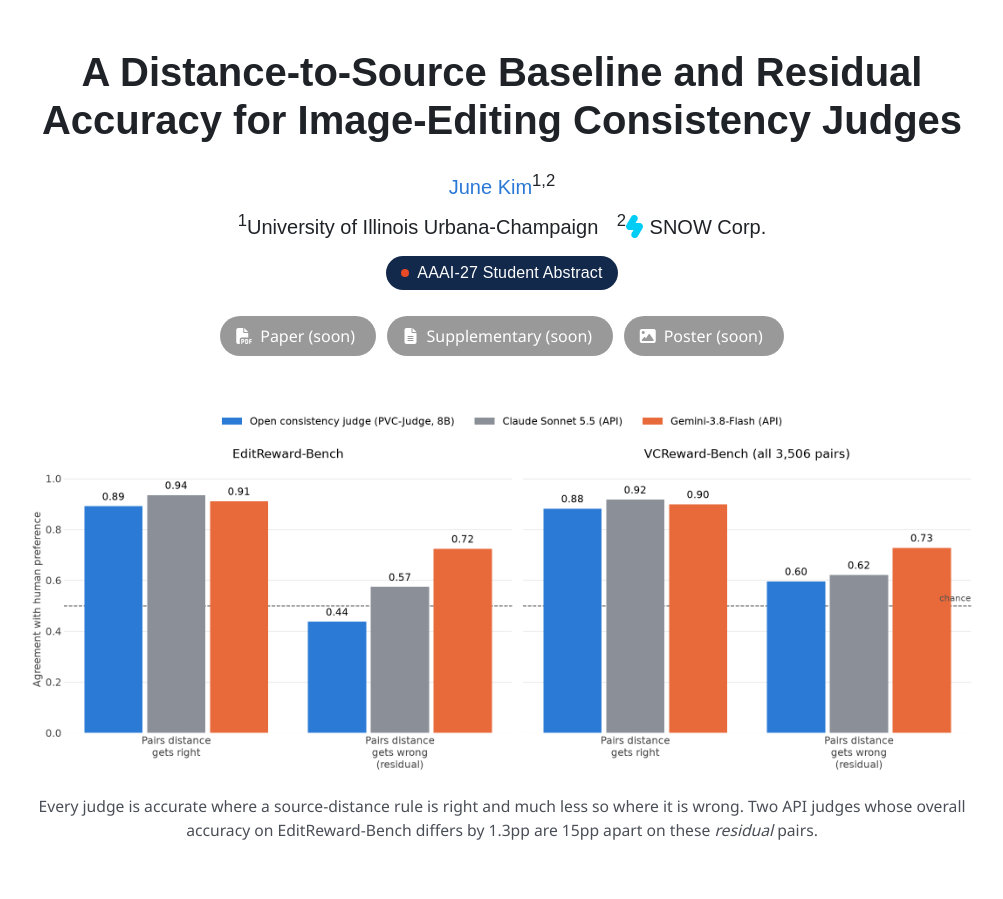
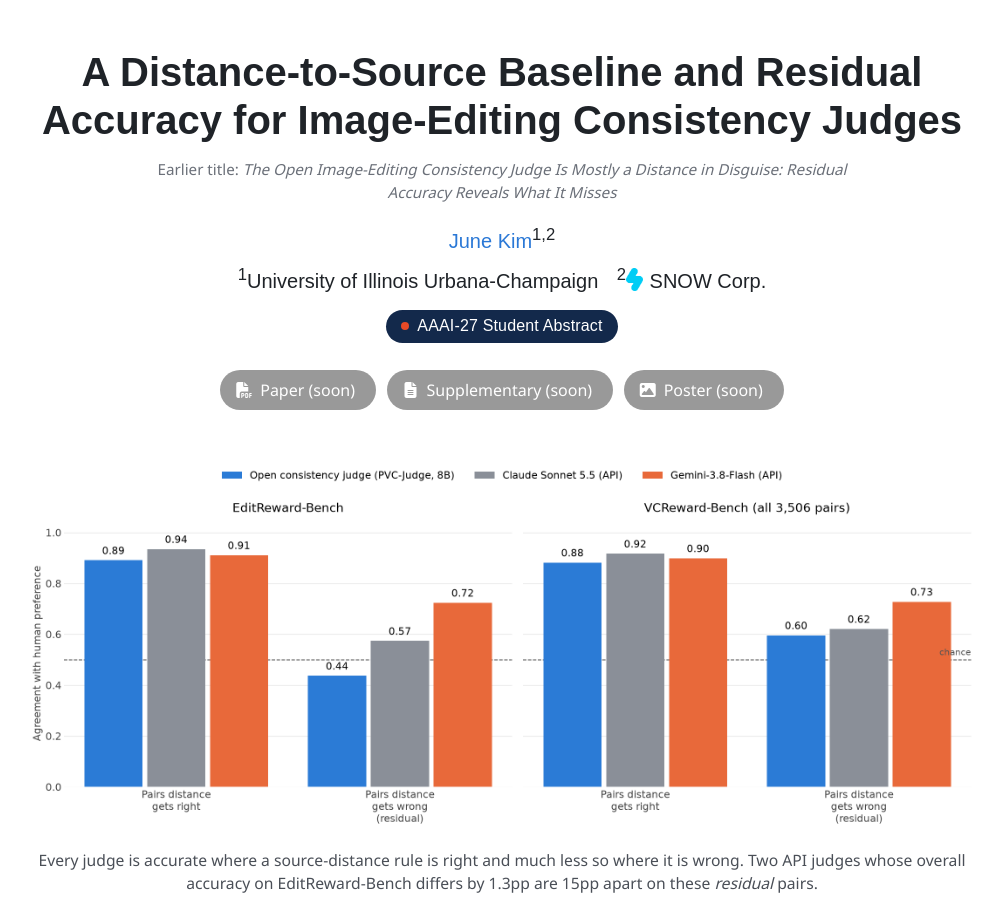
Before and after one commit to junekinns/junekinns.github.io, a plain HTML site: page distance-in-disguise/index.html in a window 1280 px wide. Shown: the top 899 px of the page, without its empty margins (138-1141 px from the left). Drawn offline with nearby package versions, Linux system fonts and the light colour scheme; a web font is replaced by a local one.

Commit message:
Project page: show earlier title
Co-Authored-By: Claude Opus 5.5 <noreply@anthropic.com>

```diff
--- a/distance-in-disguise/index.html
+++ b/distance-in-disguise/index.html
@@ -48,6 +48,7 @@
     .publication-authors { font-family: 'Google Sans', sans-serif; color: var(--ink); }
     .publication-authors a { color: var(--link) !important; }
     .publication-authors a:hover { text-decoration: underline; }
+    .earlier-title { margin: -0.6rem auto 1.1rem; max-width: 46rem; color: var(--muted); font-size: 0.95rem; }
     .author-block { display: inline-block; margin: 0 0.4rem; }
     .affil-logo { height: 1.15em; width: auto; vertical-align: -0.2em; margin-right: 0.35em; }
 
@@ -100,6 +101,7 @@
           <h1 class="title is-2 publication-title">
             A Distance-to-Source Baseline and Residual Accuracy for Image-Editing Consistency Judges
           </h1>
+          <p class="earlier-title">Earlier title: <em>The Open Image-Editing Consistency Judge Is Mostly a Distance in Disguise: Residual Accuracy Reveals What It Misses</em></p>
 
           <div class="is-size-5 publication-authors" style="margin-bottom: 0.4rem;">
             <span class="author-block"><a href="https://junekinns.github.io/" target="_blank" rel="noopener">June Kim</a><sup>1,2</sup></span>
```
